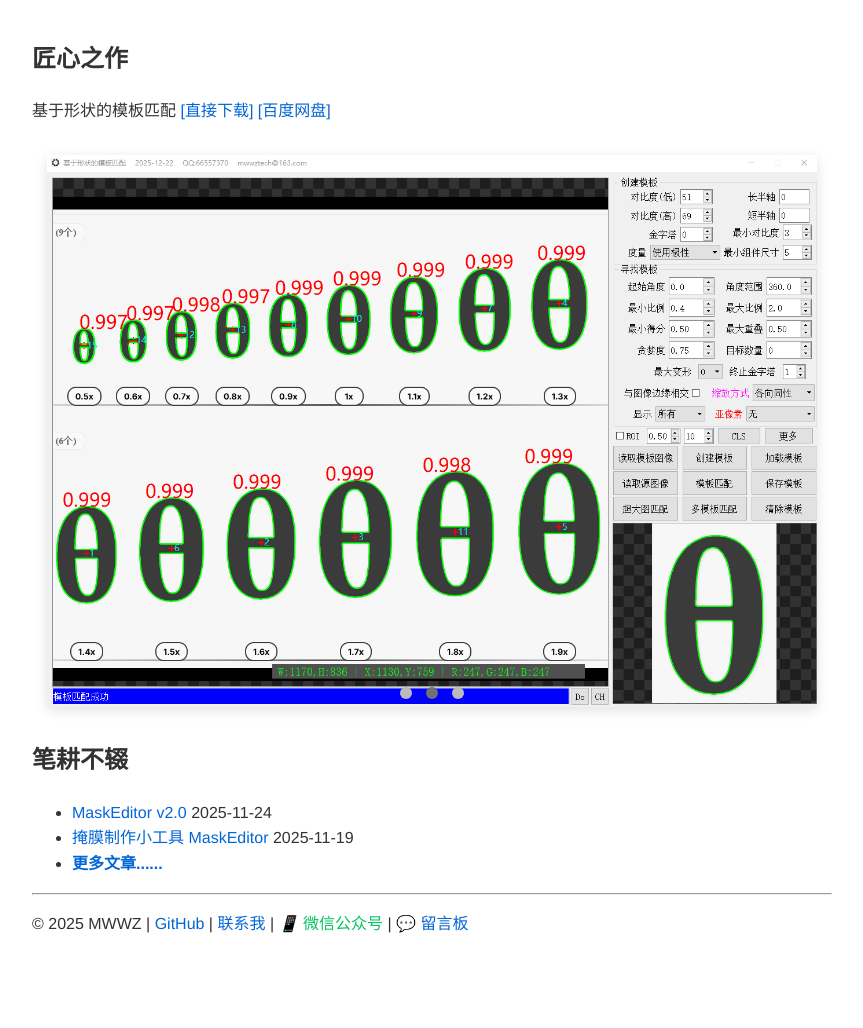
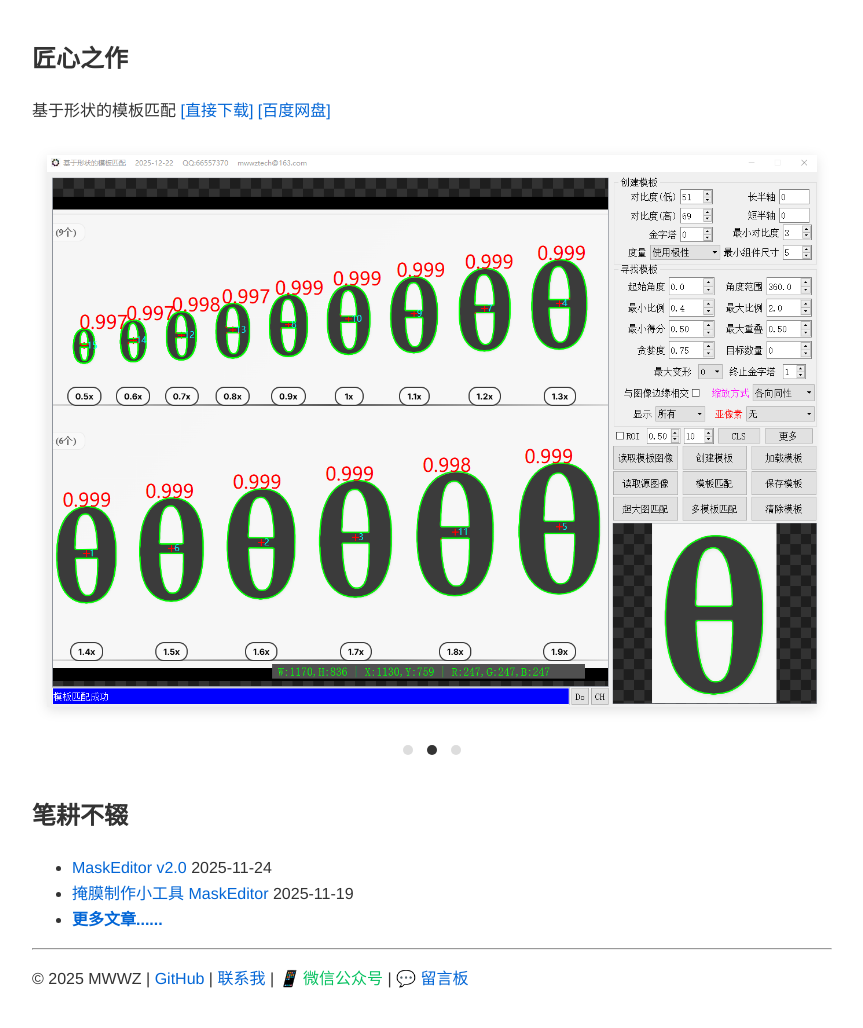
Before and after one commit to mwwzbinf/mwwzbinf.github.io, a Jekyll site: the page built from index.html, in a window 1280 px wide. Shown: the whole page, without its empty margins (208-1071 px from the left). Built offline with Jekyll 4.4.1, drawn with Linux system fonts in a browser that asks for light colours; comment, search, counter and statistics services are not loaded; before the commit the page ends 972 px from its top, so only the background shows below that.

Commit message:
dots outside

```diff
--- a/index.html
+++ b/index.html
@@ -39,24 +39,42 @@ layout: null
 				<span class="download-links">
 					<a href="/download/shape_based_matching_demo.rar" target="_blank" class="direct-link">[直接下载]</a>
 					<a href="https://pan.baidu.com/s/1FP6wA8KOwCYJhKI1cc93xg?pwd=aabb" target="_blank" class="baidu-link">[百度网盘]</a>
-					<!-- <a href="https://github.com/mwwzbinf/mwwz-shape-match/releases" target="_blank" class="github-link">[GitHub Release]</a> -->
 				</span>
 			</p>
 
-			<div class="carousel-container" style="position: relative; max-width: 100%; text-align: center;">
+			<div class="carousel-container" style="max-width: 100%;">
 				<div class="carousel-slide">
-					<img class="slide" src="images/e.png" style="width: 100%; display: block;">
-					<img class="slide" src="images/f.png" style="width: 100%; display: none;">
-					<img class="slide" src="images/g.png" style="width: 100%; display: none;">
+					<img class="slide" src="images/e.png" style="width: 100%; display: block; border-radius: 4px;">
+					<img class="slide" src="images/f.png" style="width: 100%; display: none; border-radius: 4px;">
+					<img class="slide" src="images/g.png" style="width: 100%; display: none; border-radius: 4px;">
 				</div>
 
-				<div class="dots-container" style="position: absolute; bottom: 15px; width: 100%; text-align: center;">
-					<span class="dot" onclick="currentSlide(0)" style="height: 12px; width: 12px; margin: 0 5px; background-color: #bbb; border-radius: 50%; display: inline-block; cursor: pointer;"></span>
-					<span class="dot" onclick="currentSlide(1)" style="height: 12px; width: 12px; margin: 0 5px; background-color: #bbb; border-radius: 50%; display: inline-block; cursor: pointer;"></span>
-					<span class="dot" onclick="currentSlide(2)" style="height: 12px; width: 12px; margin: 0 5px; background-color: #bbb; border-radius: 50%; display: inline-block; cursor: pointer;"></span>
+				<div class="dots-container" style="text-align: center; padding: 15px 0;">
+					<span class="dot" onclick="currentSlide(0)"></span>
+					<span class="dot" onclick="currentSlide(1)"></span>
+					<span class="dot" onclick="currentSlide(2)"></span>
 				</div>
 			</div>
 		</section>
+
+		<style>
+			.dot {
+				height: 10px;
+				width: 10px;
+				margin: 0 5px;
+				background-color: #ddd; /* 默认浅灰色 */
+				border-radius: 50%;
+				display: inline-block;
+				cursor: pointer;
+				transition: background-color 0.3s ease;
+			}
+			.dot:hover {
+				background-color: #999; /* 悬停颜色 */
+			}
+			.dot.active {
+				background-color: #333; /* 激活颜色 */
+			}
+		</style>
 
 		<script>
 			let slideIndex = 0;
```
Also changed, not shown: other parts of index.html (+15 -8 lines).
